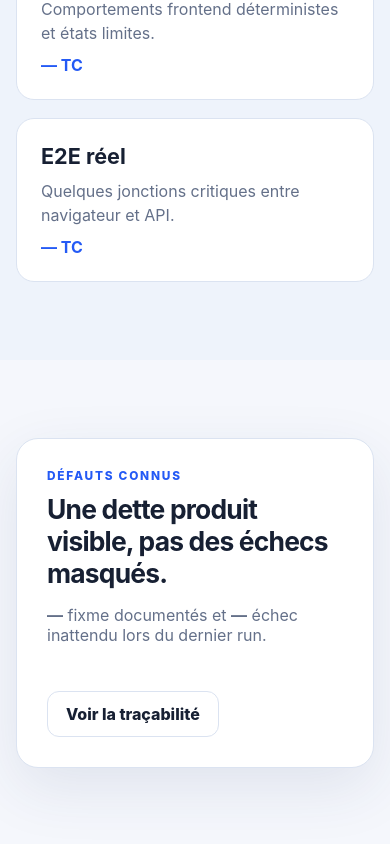
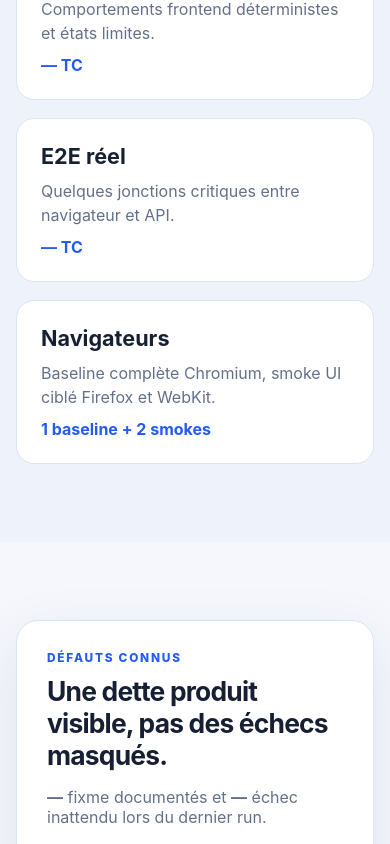
Before and after one commit to maximejoannis/french-companies-explorer-playwright-agents, a website: page reporting/qa-portal/index.html in a window 390 px wide. Shown: the part 3476-4320 px from the top of the page. Drawn offline with Linux system fonts and the light colour scheme; no server answers.

Commit message:
test: add targeted cross-browser smoke coverage

```diff
--- a/package.json
+++ b/package.json
@@ -5,6 +5,7 @@
   "main": "index.js",
   "scripts": {
     "test": "playwright test --project=chromium",
+    "test:cross-browser": "playwright test tests/ui --project=firefox --project=webkit --grep @smoke",
     "test:headed": "playwright test --project=chromium --headed",
     "test:ui": "playwright test --ui",
     "lint": "eslint .",
--- a/reporting/qa-portal/index.html
+++ b/reporting/qa-portal/index.html
@@ -181,6 +181,11 @@
               ><span>Quelques jonctions critiques entre navigateur et API.</span
               ><b id="e2eCount">— TC</b>
             </article>
+            <article>
+              <strong>Navigateurs</strong
+              ><span>Baseline complète Chromium, smoke UI ciblé Firefox et WebKit.</span
+              ><b>1 baseline + 2 smokes</b>
+            </article>
           </div>
         </div>
       </section>
--- a/reporting/qa-portal/styles.css
+++ b/reporting/qa-portal/styles.css
@@ -366,7 +366,7 @@ h2 {
 }
 .strategy-grid {
   display: grid;
-  grid-template-columns: repeat(3, 1fr);
+  grid-template-columns: repeat(4, 1fr);
   gap: 18px;
 }
 .strategy-grid article {
@@ -425,7 +425,7 @@ button:focus-visible {
     grid-template-columns: 1fr;
   }
   .strategy-grid {
-    grid-template-columns: 1fr;
+    grid-template-columns: repeat(2, 1fr);
   }
   .heading,
   .known__card {
@@ -438,6 +438,9 @@ button:focus-visible {
     display: none;
   }
   .metrics {
+    grid-template-columns: 1fr;
+  }
+  .strategy-grid {
     grid-template-columns: 1fr;
   }
   .pipeline dl {
```
Also changed, not shown: playwright.config.ts (+8 -0 lines), .github/workflows/playwright.yml, README.md.
